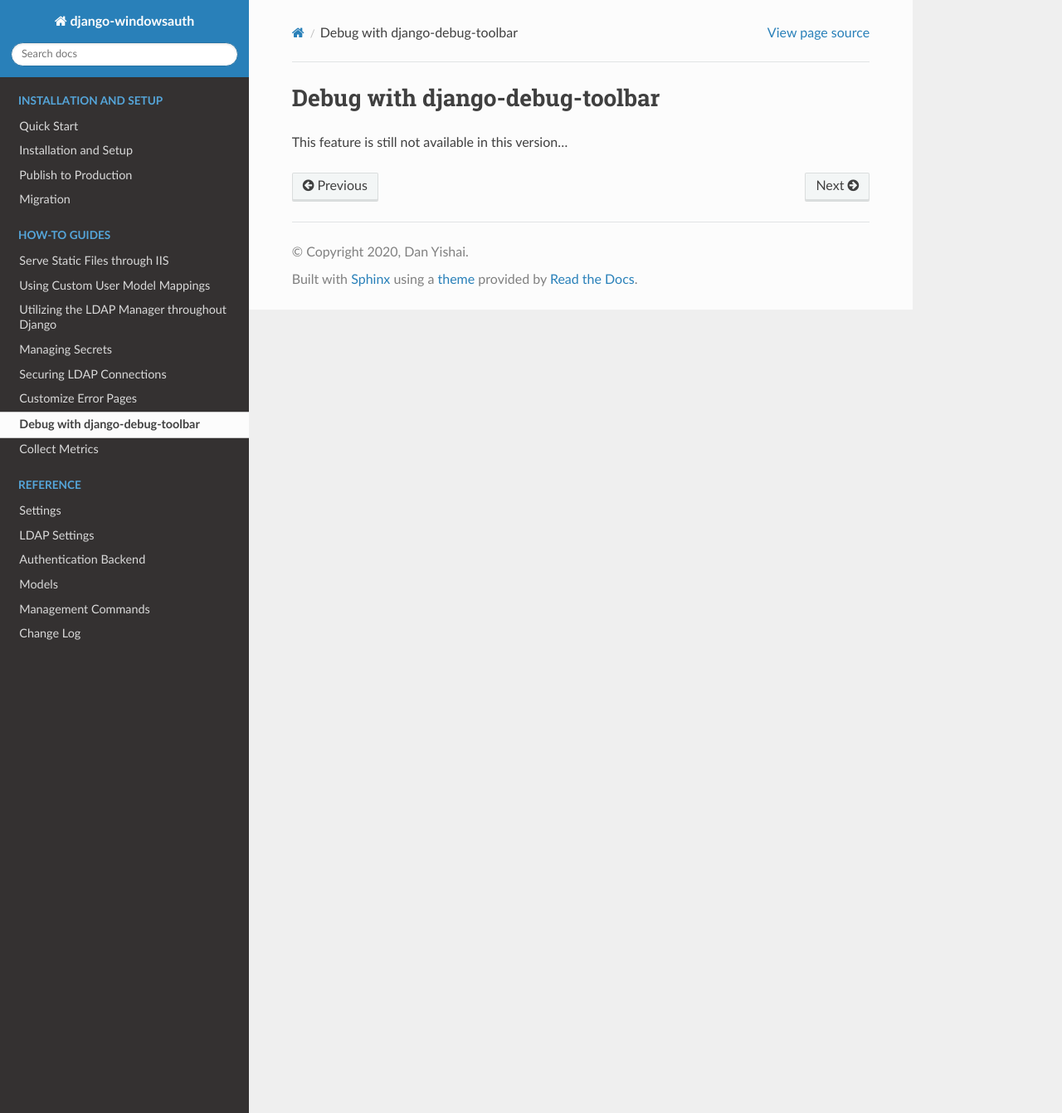
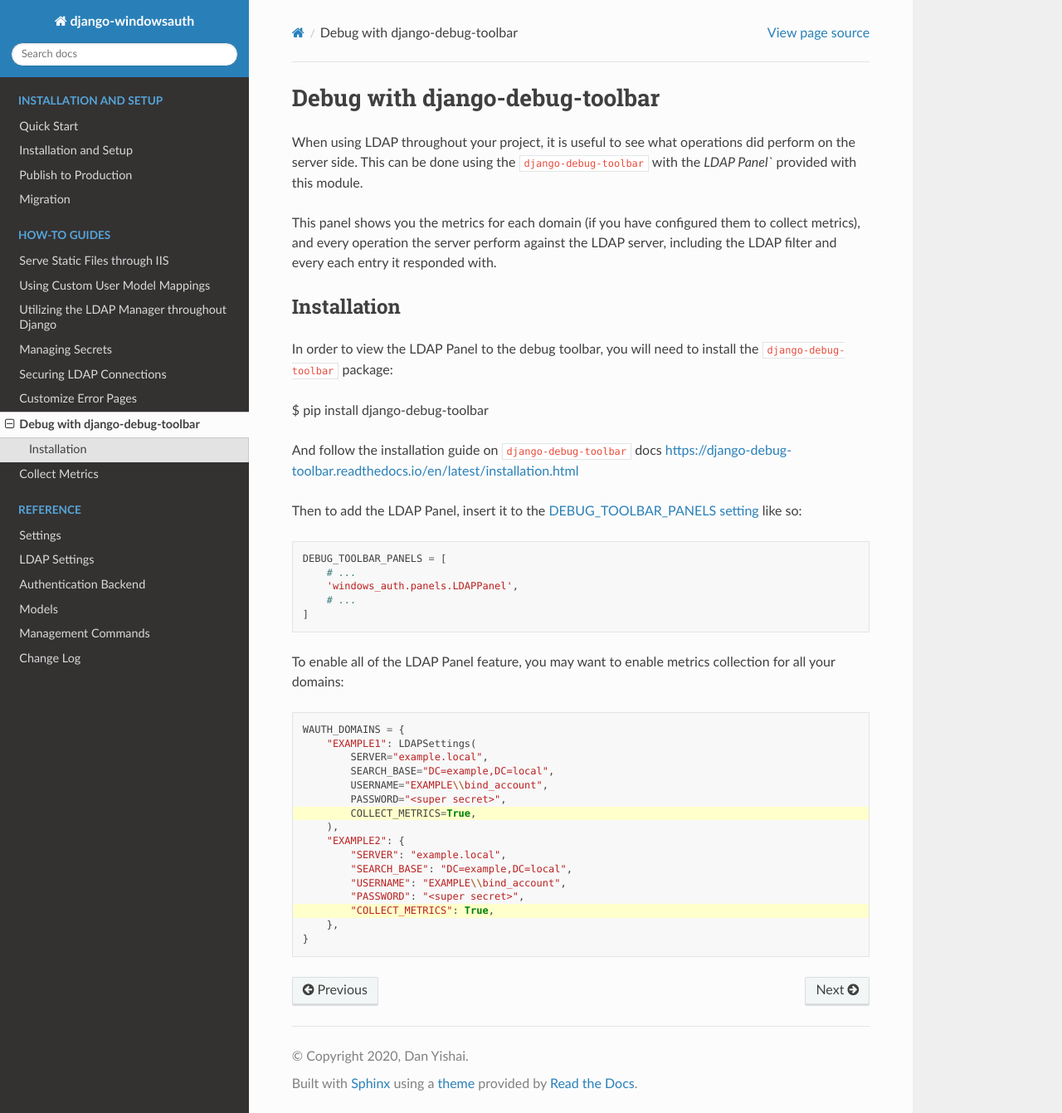
Before and after one commit to danyi1212/django-windowsauth, a Sphinx documentation site: the page built from docs/source/howto/debug_toolbar.rst, in a window 1280 px wide and 1341 px high. Shown: the whole window at 83% size. Built offline with Sphinx 7.4.7 and the Read the Docs theme 2.0.0, drawn with Linux system fonts in a browser that asks for light colours.

Commit message:
🔧 debug toolbar docs

```diff
--- a/docs/source/howto/debug_toolbar.rst
+++ b/docs/source/howto/debug_toolbar.rst
@@ -2,6 +2,49 @@
 Debug with django-debug-toolbar
 ===============================
 
-This feature is still not available in this version...
+When using LDAP throughout your project, it is useful to see what operations did perform on the server side.
+This can be done using the ``django-debug-toolbar`` with the `LDAP Panel`` provided with this module.
 
-.. TODO django-debug-toolbar integration
+This panel shows you the metrics for each domain (if you have configured them to collect metrics),
+and every operation the server perform against the LDAP server, including the LDAP filter and every each entry it responded with.
+
+Installation
+------------
+
+In order to view the LDAP Panel to the debug toolbar, you will need to install the ``django-debug-toolbar`` package:
+
+$ pip install django-debug-toolbar
+
+And follow the installation guide on ``django-debug-toolbar`` docs https://django-debug-toolbar.readthedocs.io/en/latest/installation.html
+
+Then to add the LDAP Panel, insert it to the `DEBUG_TOOLBAR_PANELS setting <https://django-debug-toolbar.readthedocs.io/en/latest/configuration.html#debug-toolbar-panels>`_ like so:
+
+.. code-block:: python
+
+    DEBUG_TOOLBAR_PANELS = [
+        # ...
+        'windows_auth.panels.LDAPPanel',
+        # ...
+    ]
+
+To enable all of the LDAP Panel feature, you may want to enable metrics collection for all your domains:
+
+.. code-block:: python
+    :emphasize-lines: 7, 14
+
+    WAUTH_DOMAINS = {
+        "EXAMPLE1": LDAPSettings(
+            SERVER="example.local",
+            SEARCH_BASE="DC=example,DC=local",
+            USERNAME="EXAMPLE\\bind_account",
+            PASSWORD="<super secret>",
+            COLLECT_METRICS=True,
+        ),
+        "EXAMPLE2": {
+            "SERVER": "example.local",
+            "SEARCH_BASE": "DC=example,DC=local",
+            "USERNAME": "EXAMPLE\\bind_account",
+            "PASSWORD": "<super secret>",
+            "COLLECT_METRICS": True,
+        },
+    }
```
